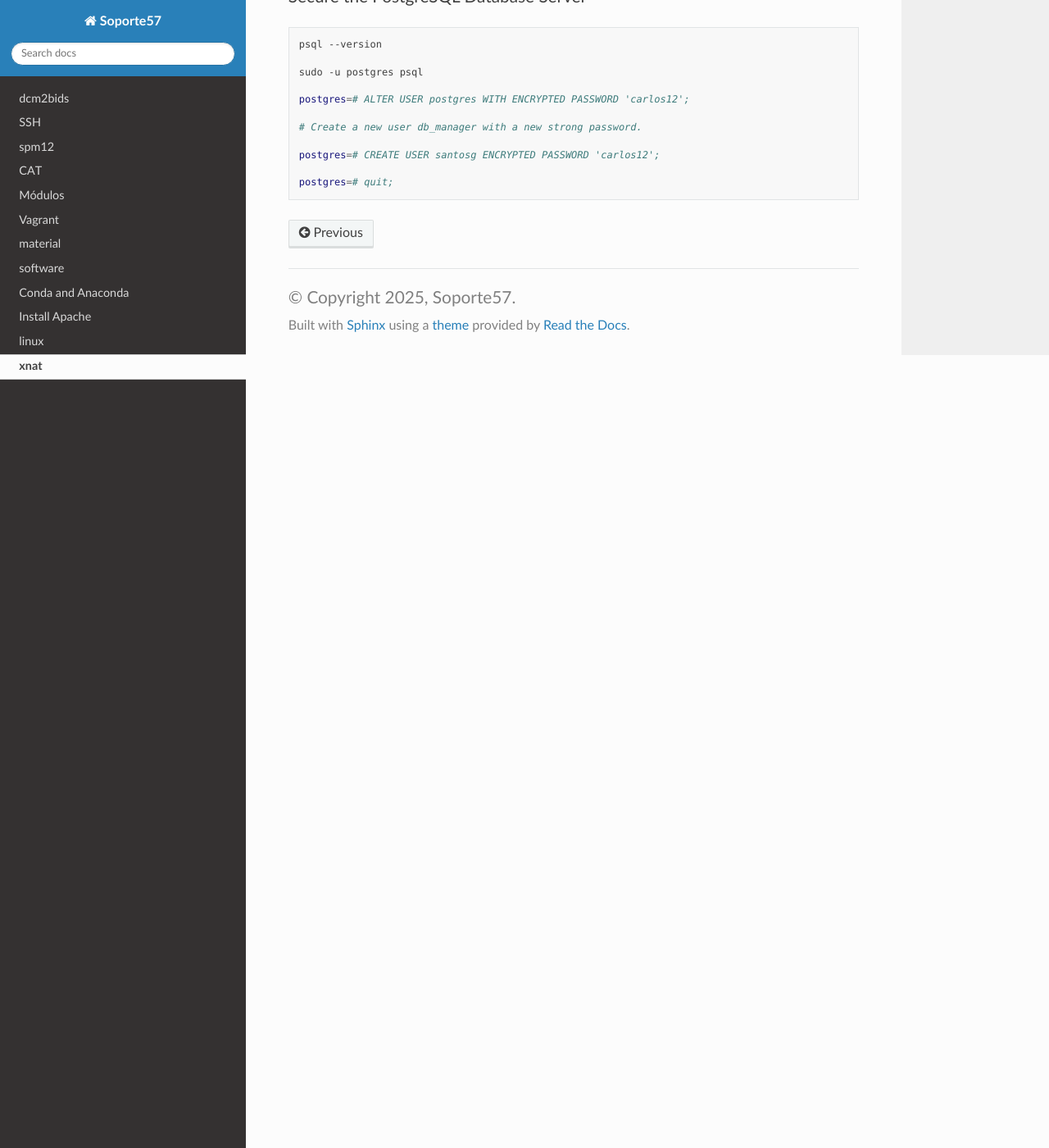
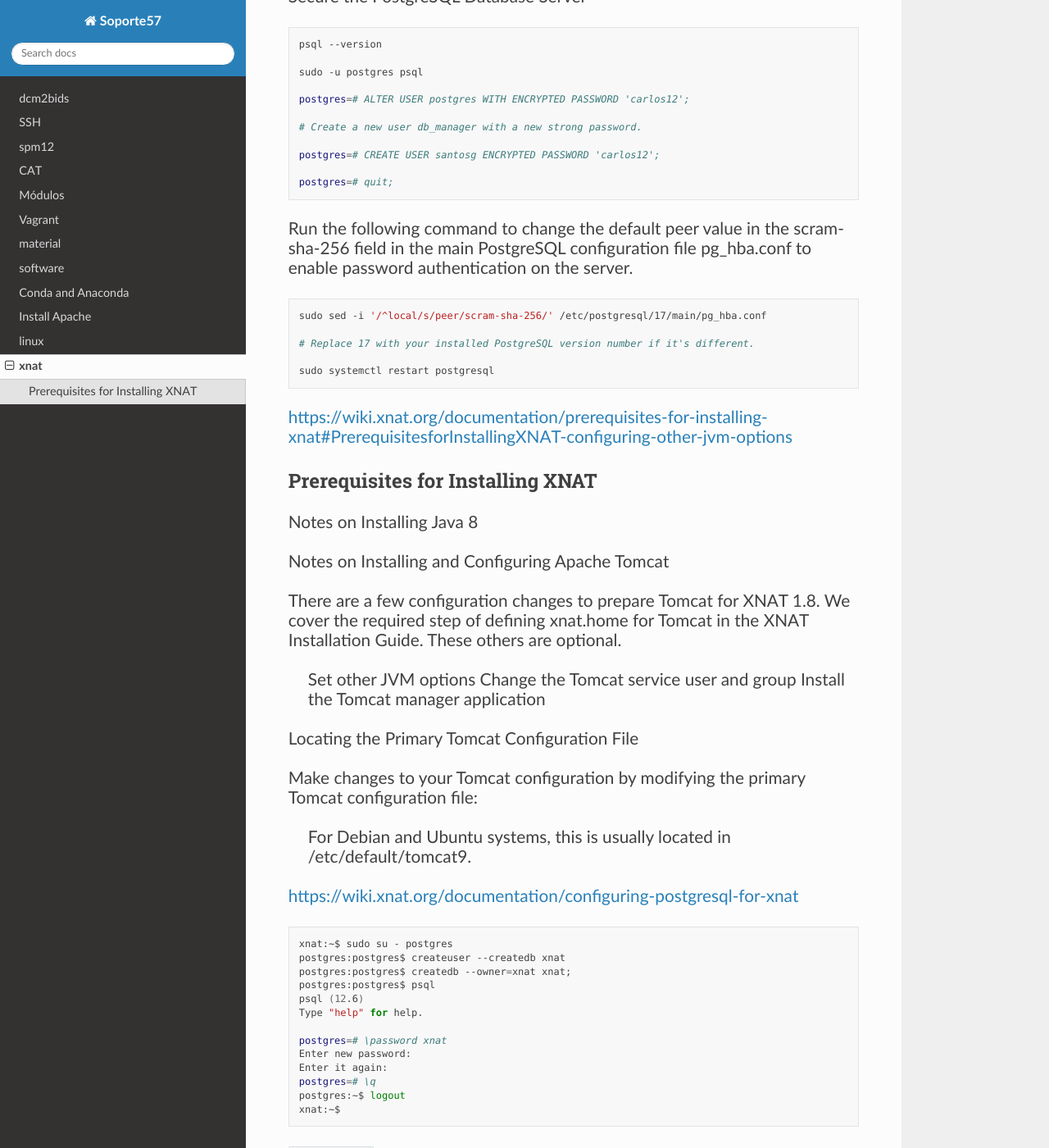
Before and after one commit to matecom57/santosg57-soporte, a Sphinx documentation site: the page built from docs/source/xnat/xnat.rst, in a window 1280 px wide and 1400 px high, scrolled down 1109 px. Shown: the whole window at 82% size. Built offline with Sphinx 7.4.7 and the Read the Docs theme 3.1.0, drawn with Linux system fonts in a browser that asks for light colours.

Commit message:
Test comité

```diff
--- a/docs/source/xnat/xnat.rst
+++ b/docs/source/xnat/xnat.rst
@@ -62,3 +62,56 @@ Secure the PostgreSQL Database Server
    postgres=# CREATE USER santosg ENCRYPTED PASSWORD 'carlos12';
 
    postgres=# quit;
+
+
+Run the following command to change the default peer value in the scram-sha-256 field in the main PostgreSQL configuration file pg_hba.conf to enable password authentication on the server.
+
+
+.. code:: Bash
+
+   sudo sed -i '/^local/s/peer/scram-sha-256/' /etc/postgresql/17/main/pg_hba.conf
+
+   # Replace 17 with your installed PostgreSQL version number if it's different.
+
+   sudo systemctl restart postgresql
+
+
+https://wiki.xnat.org/documentation/prerequisites-for-installing-xnat#PrerequisitesforInstallingXNAT-configuring-other-jvm-options
+
+Prerequisites for Installing XNAT
+----------------------------------
+
+Notes on Installing Java 8
+
+Notes on Installing and Configuring Apache Tomcat
+
+There are a few configuration changes to prepare Tomcat for XNAT 1.8. We cover the required step of defining xnat.home for Tomcat in the XNAT Installation Guide. These others are optional.
+
+    Set other JVM options
+    Change the Tomcat service user and group
+    Install the Tomcat manager application
+
+
+Locating the Primary Tomcat Configuration File
+
+Make changes to your Tomcat configuration by modifying the primary Tomcat configuration file:
+
+    For Debian and Ubuntu systems, this is usually located in /etc/default/tomcat9.
+
+https://wiki.xnat.org/documentation/configuring-postgresql-for-xnat
+
+.. code:: Bash
+
+   xnat:~$ sudo su - postgres
+   postgres:postgres$ createuser --createdb xnat
+   postgres:postgres$ createdb --owner=xnat xnat;
+   postgres:postgres$ psql
+   psql (12.6)
+   Type "help" for help.
+
+   postgres=# \password xnat
+   Enter new password:
+   Enter it again:
+   postgres=# \q
+   postgres:~$ logout
+   xnat:~$
```
